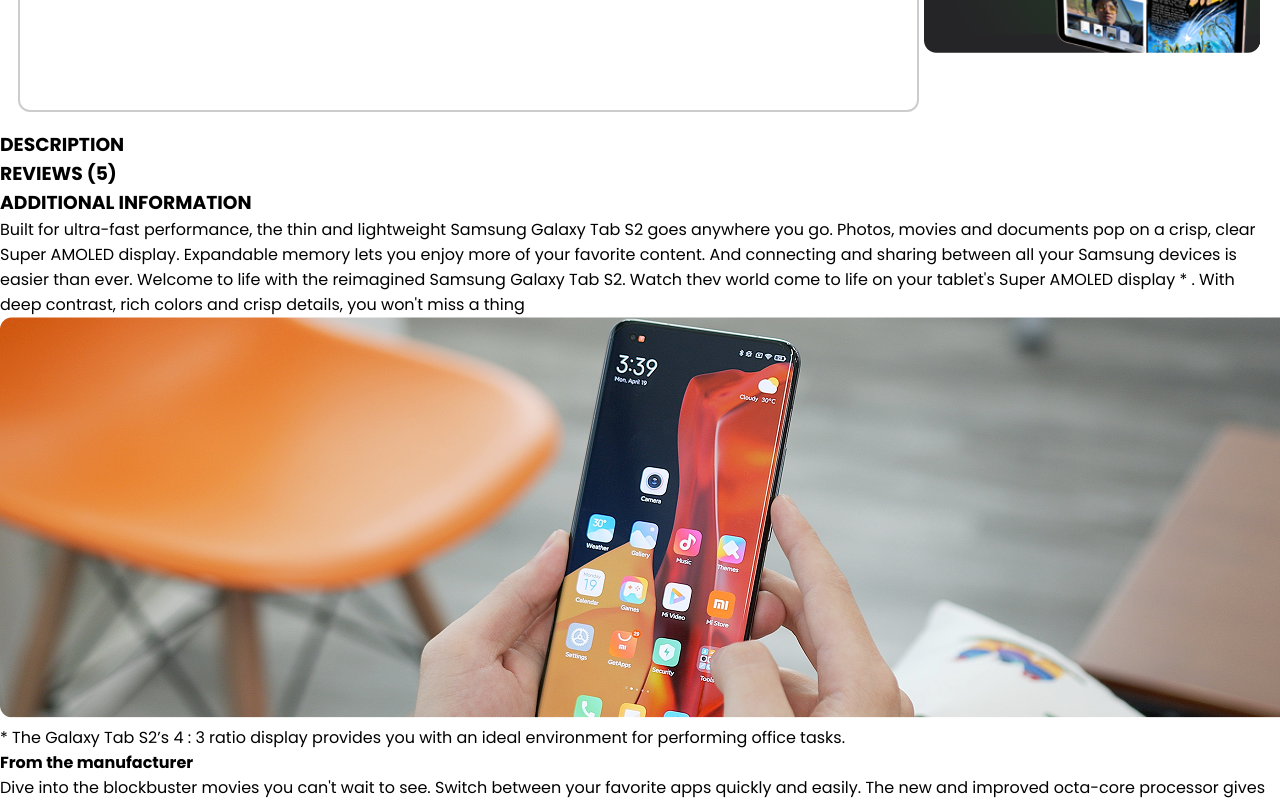
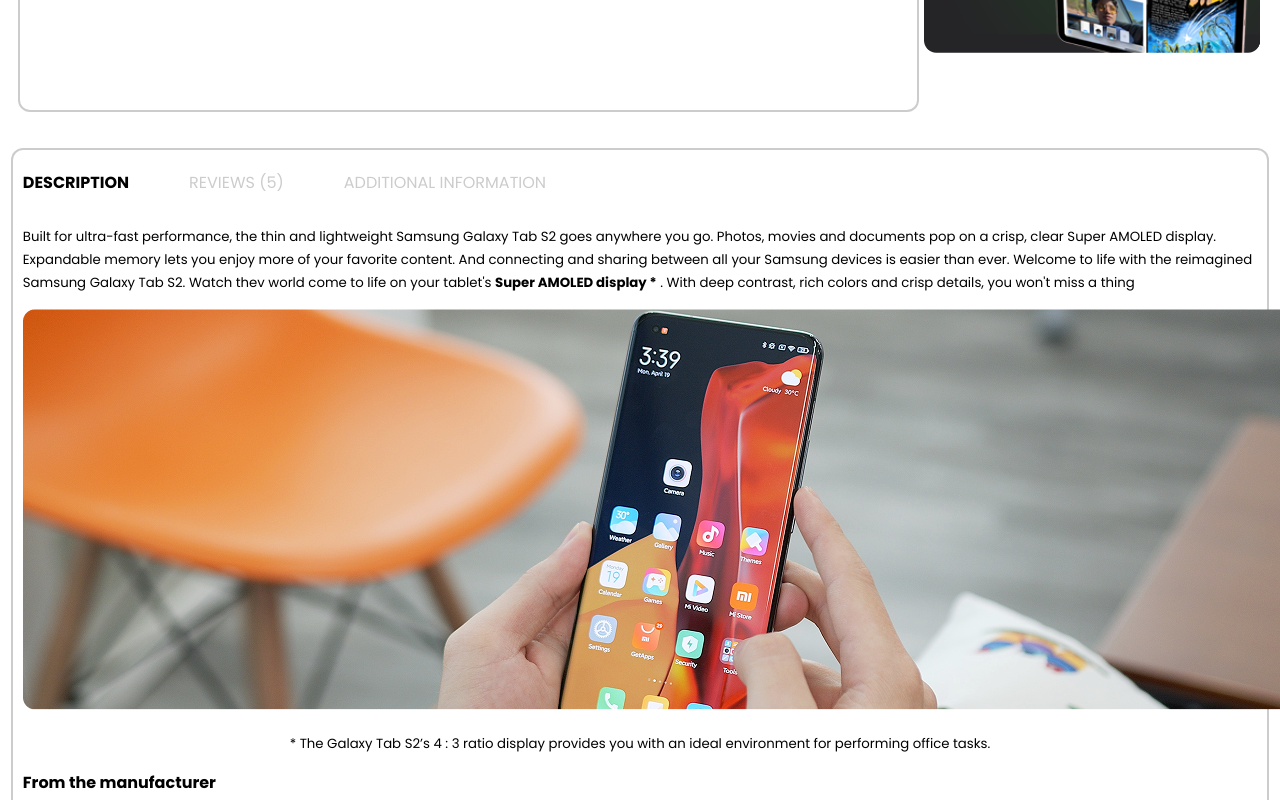
Before and after one commit to comrade-84/FIGMA-TEAM-WORK, a plain HTML site: page index2.html in a window 1280 px wide. Shown: the part 1520-2320 px from the top of the page. Drawn offline with Linux system fonts and the light colour scheme.

Commit message:
complete some features

```diff
--- a/index2.html
+++ b/index2.html
@@ -219,15 +219,16 @@
   </section>
 </div>
 
-<section class="ultra">
-  <h3 class="des">DESCRIPTION</h3>
-  <h3>REVIEWS (5)</h3>
-  <h3>ADDITIONAL INFORMATION</h3>
+<section class="review">
+  <div class="heads">
+  <h4 class="des">DESCRIPTION</h4>
+  <h4>REVIEWS (5)</h4>
+  <h4>ADDITIONAL INFORMATION</h4></div>
   <p>Built for ultra-fast performance, the thin and lightweight Samsung Galaxy Tab S2 goes anywhere you go. Photos, movies and documents pop on a crisp, clear Super AMOLED display. Expandable
     memory lets you enjoy more of your favorite content. And connecting and sharing between all your Samsung devices is easier than ever. Welcome to life with the reimagined Samsung Galaxy Tab
-    S2. Watch thev world come to life on your tablet's Super AMOLED display * . With deep contrast, rich colors and crisp details, you won't miss a thing </p>
+    S2. Watch thev world come to life on your tablet's <b>Super AMOLED display *</b> . With deep contrast, rich colors and crisp details, you won't miss a thing </p>
     <img src="/images/det1.jpeg.png" alt="">
-    <p>* The Galaxy Tab S2’s 4 : 3 ratio display provides you with an ideal environment for performing office tasks.</p>
+    <p class="tab">* The Galaxy Tab S2’s 4 : 3 ratio display provides you with an ideal environment for performing office tasks.</p>
     <h4>From the manufacturer</h4>
     <p>Dive into the blockbuster movies you can't wait to see. Switch between your favorite apps quickly and easily. The new and improved octa-core processor gives you the power and speed you need
       to see more and do more. Expand your tablet's memory from 32GB to up to an additional 128GB and enjoy more of your favorite music, photos, movies and games on the go with a microSD card.
@@ -246,6 +247,14 @@
           
           The Samsung Galaxy Tab S2 offers dual cameras: a rear-facing 8-megapixel camera with Auto Focus and a 2.1-megapixel camera on the front. Take high-quality pictures and video or video chat</p>
           <a href="#" class="more">SHOW MORE</a>
+</section>
+<section class="view">
+  <div class="vue">
+    <article><h4>YOUR RECENTLY VIEWED</h4>
+    <p>View All</p></article>
+
+  </div>
+
 </section>
 
 <footer>
--- a/style.css
+++ b/style.css
@@ -1896,3 +1896,36 @@
 .mini1 {
   background-image: url(/images/opad.png);
 }
+.heads{
+  display: flex;
+  gap: 60px;
+  margin: 10px 0 30px;
+}
+.heads h4:not(.des){
+  font-weight: 400;
+  color: #ccc;
+}
+.review {
+  padding: 10px;
+  box-shadow: 0 0 0 2px rgba(0, 0, 0, 0.2);
+width: 98%;
+margin: 20px auto;
+border-radius: 10px;
+}
+.review > p {
+  font-size: 0.83rem;
+  font-weight: 400;
+}
+.review p{
+line-height: 23px;
+margin: 15px 0;
+}
+.tab {
+  text-align: center;
+}
+.review .more{
+  color: #0084ff;
+  font-weight: 600;
+  display: inline-block;
+  padding: 0 0 20px;
+}
```
